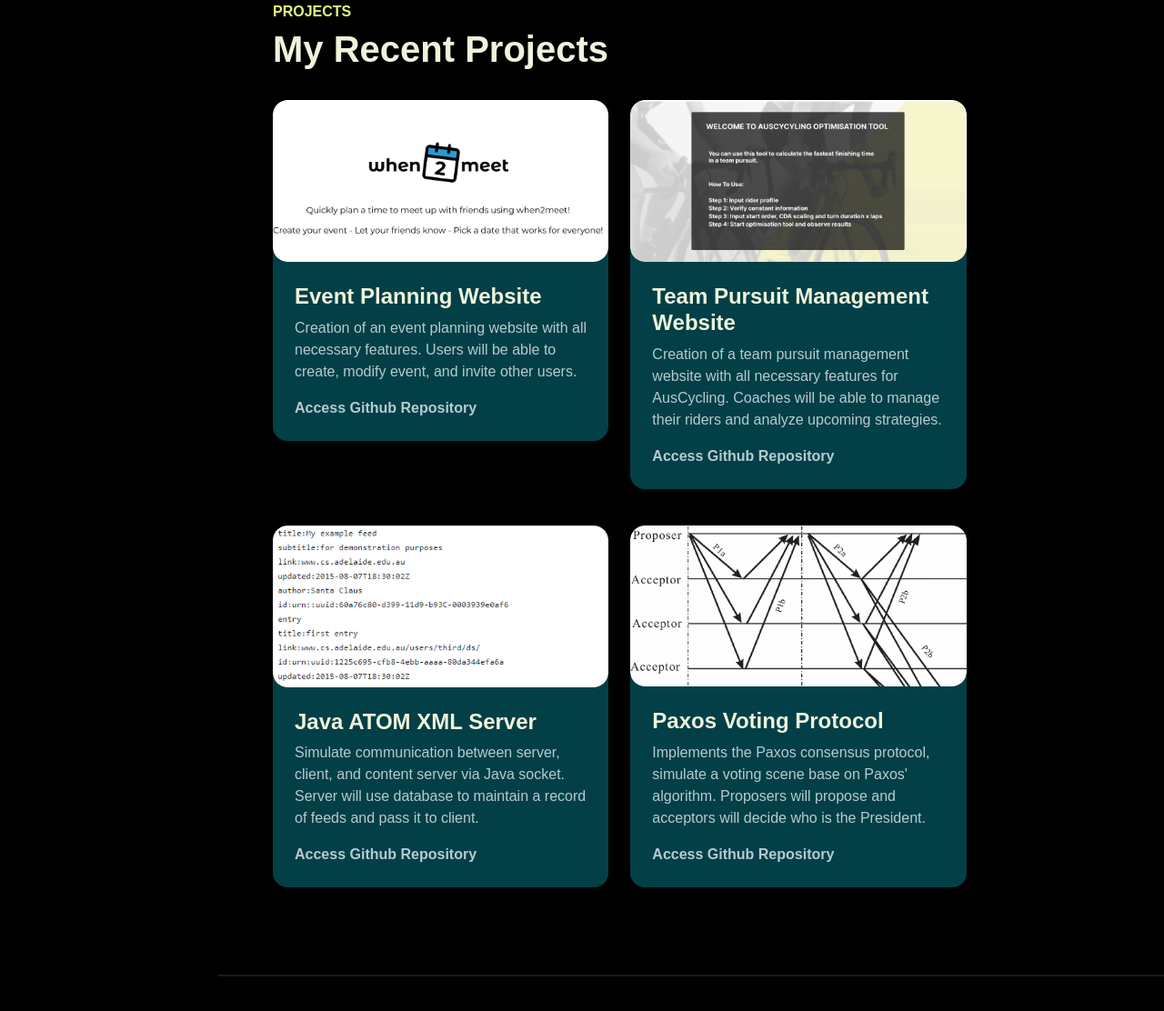
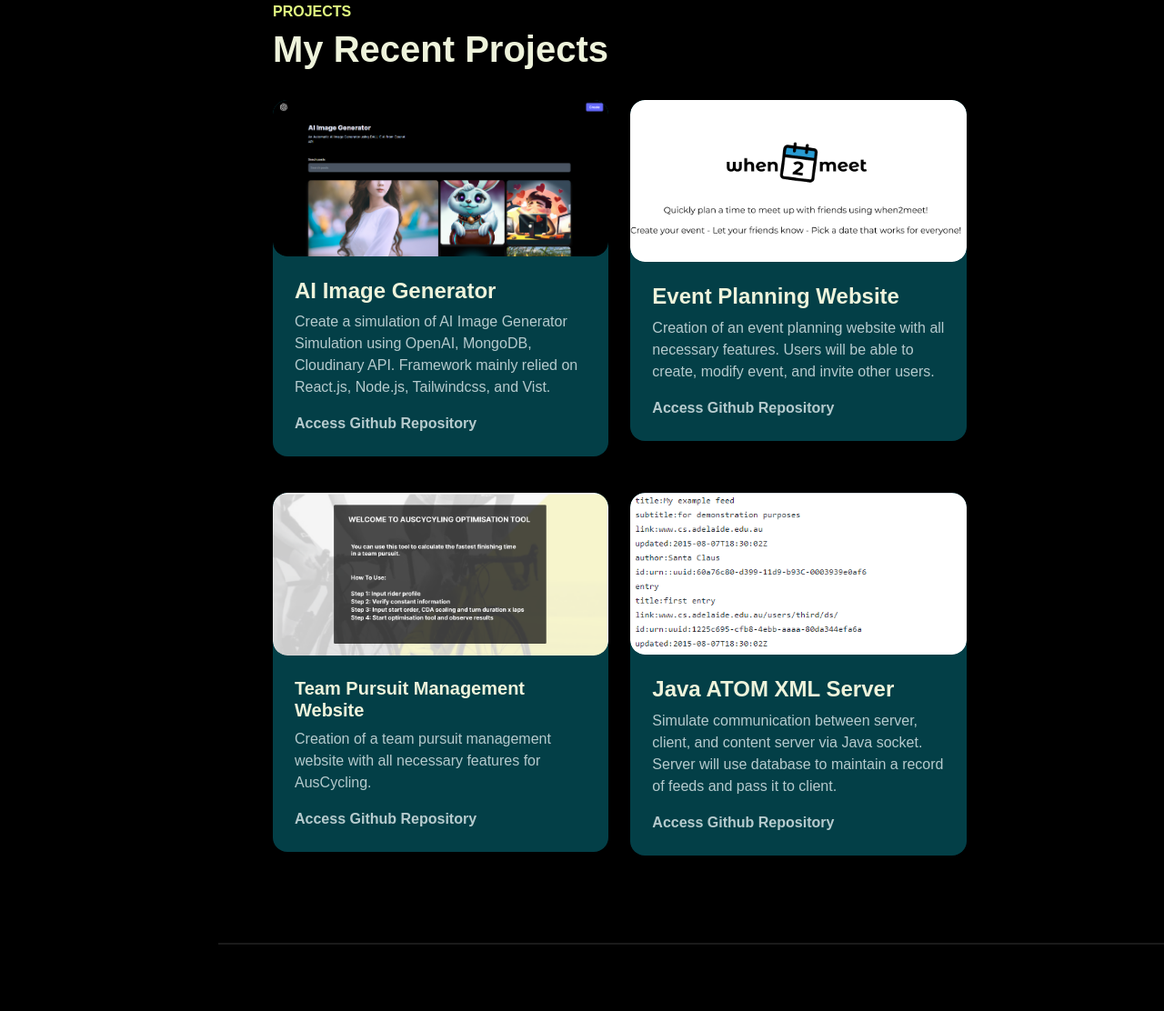
Before and after one commit to rthinh2002/rthinh2002.github.io, a plain HTML site: page index.html in a window 1280 px wide. Shown: the part 2268-3380 px from the top of the page at 91% size. Drawn offline with Linux system fonts and the light colour scheme; a web font is replaced by a local one.

Commit message:
Add new project

```diff
--- a/index.html
+++ b/index.html
@@ -158,6 +158,22 @@
             </div>
 
             <div class="row gy-4">
+
+              <div class="col-lg-5 mb-3" data-aos="fade-up" data-aos-delay="700">
+                <div class="card-custom rounded-4 bg_base shadow_effect">
+                    <div class="card-custom-image rounded-4">
+                        <img class="rounded-4" src="./assets/img/ai_generator.png" alt="project_4">
+                    </div>
+                    <div class="card_custom_content p-4">
+                        <h4>AI Image Generator</h4>
+                        <p>Create a simulation of AI Image Generator Simulation using OpenAI, MongoDB, Cloudinary API.
+                          Framework mainly relied on React.js, Node.js, Tailwindcss, and Vist.
+                        </p>
+                        <a href="https://github.com/rthinh2002/image_generator_openai" target="_blank" class="link-custom">Access Github Repository</a>
+                    </div>
+                </div>
+              </div>
+
                 <div class="col-lg-5 mb-3" data-aos="fade-up" data-aos-delay="400">
                     <div class="card-custom rounded-4 bg_base shadow_effect">
                         <div class="card-custom-image rounded-4">
@@ -179,14 +195,13 @@
                           <img class="rounded-4" src="./assets/img/2023-01-19_203339.png" alt="project_2">
                       </div>
                       <div class="card_custom_content p-4">
-                          <h4>Team Pursuit Management Website</h4>
-                          <p>Creation of a team pursuit management website with all necessary features for AusCycling. Coaches
-                            will be able to manage their riders and analyze upcoming strategies.
+                          <h5>Team Pursuit Management Website</h5>
+                          <p>Creation of a team pursuit management website with all necessary features for AusCycling.
                           </p>
                           <a href="" target="_blank" class="link-custom">Access Github Repository</a>
                       </div>
                   </div>
-              </div>
+                </div>
 
                 <div class="col-lg-5 mb-3" data-aos="fade-up" data-aos-delay="600">
                   <div class="card-custom rounded-4 bg_base shadow_effect">
@@ -201,23 +216,10 @@
                           <a href="https://github.com/rthinh2002/AtomXMLServer" target="_blank" class="link-custom">Access Github Repository</a>
                       </div>
                   </div>
-              </div>
+                </div>
 
-              <div class="col-lg-5 mb-3" data-aos="fade-up" data-aos-delay="700">
-                <div class="card-custom rounded-4 bg_base shadow_effect">
-                    <div class="card-custom-image rounded-4">
-                        <img class="rounded-4" src="./assets/img/Normal-operation-of-the-Paxos-algorithm.png" alt="project_4">
-                    </div>
-                    <div class="card_custom_content p-4">
-                        <h4>Paxos Voting Protocol</h4>
-                        <p>Implements the Paxos consensus protocol, simulate a voting scene base on Paxos'
-                          algorithm. Proposers will propose and acceptors will decide who is the President.
-                        </p>
-                        <a href="https://github.com/rthinh2002/PaxosVotingProtocol" target="_blank" class="link-custom">Access Github Repository</a>
-                    </div>
-                </div>
-            </div>
-            </div>
+
+          </div>
         </div>
         </section>
 
```
Also changed, not shown: assets/img/ai_generator.png (added).
